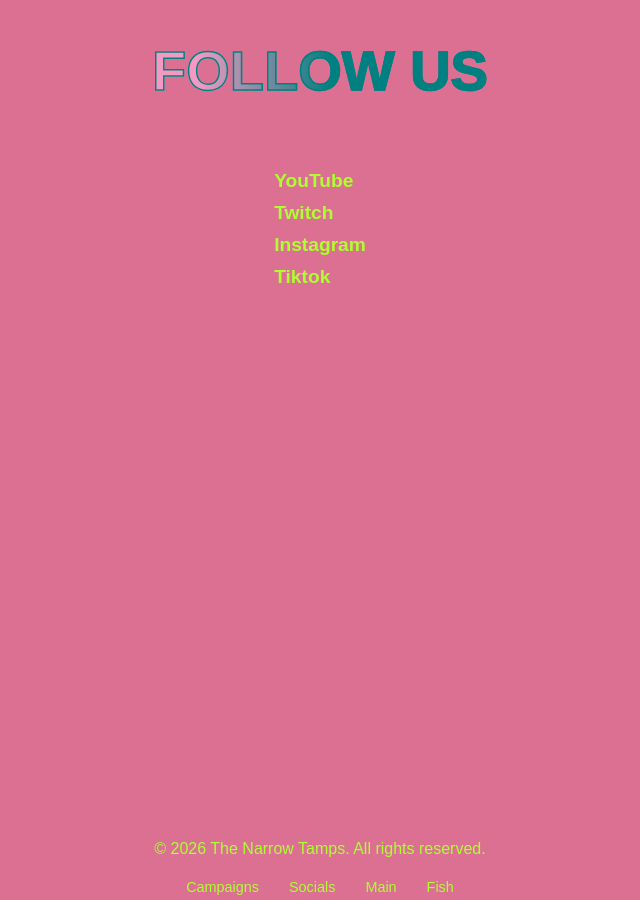
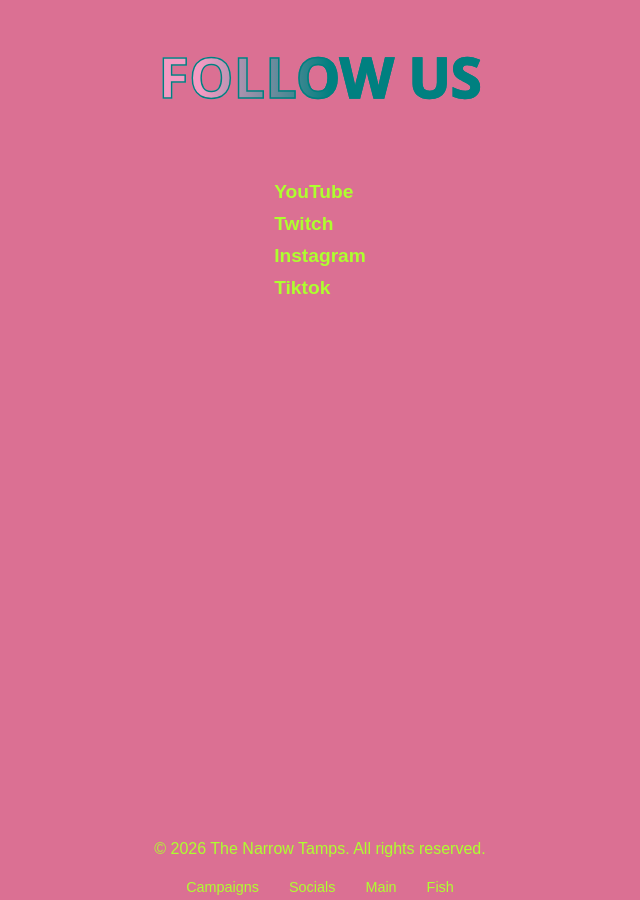
Before and after one commit to narrowtamps/narrowtamps.github.io, a Jekyll site: the page pages/socials.html, which Jekyll copies as it is, in a window 1280 px wide. Shown: the whole page, without its empty margins (320-960 px from the left). Built offline with Jekyll 4.4.1, drawn with Linux system fonts in a browser that asks for light colours; some web fonts are replaced.

Commit message:
Update socials.html

```diff
--- a/pages/socials.html
+++ b/pages/socials.html
@@ -46,6 +46,7 @@
 
 .shimmer-title {
 
+    font-family: "Jacquard 12", system-ui; /* Add this line */
     font-size: 3.5rem;
     font-weight: bold;
     text-transform: uppercase;
```
